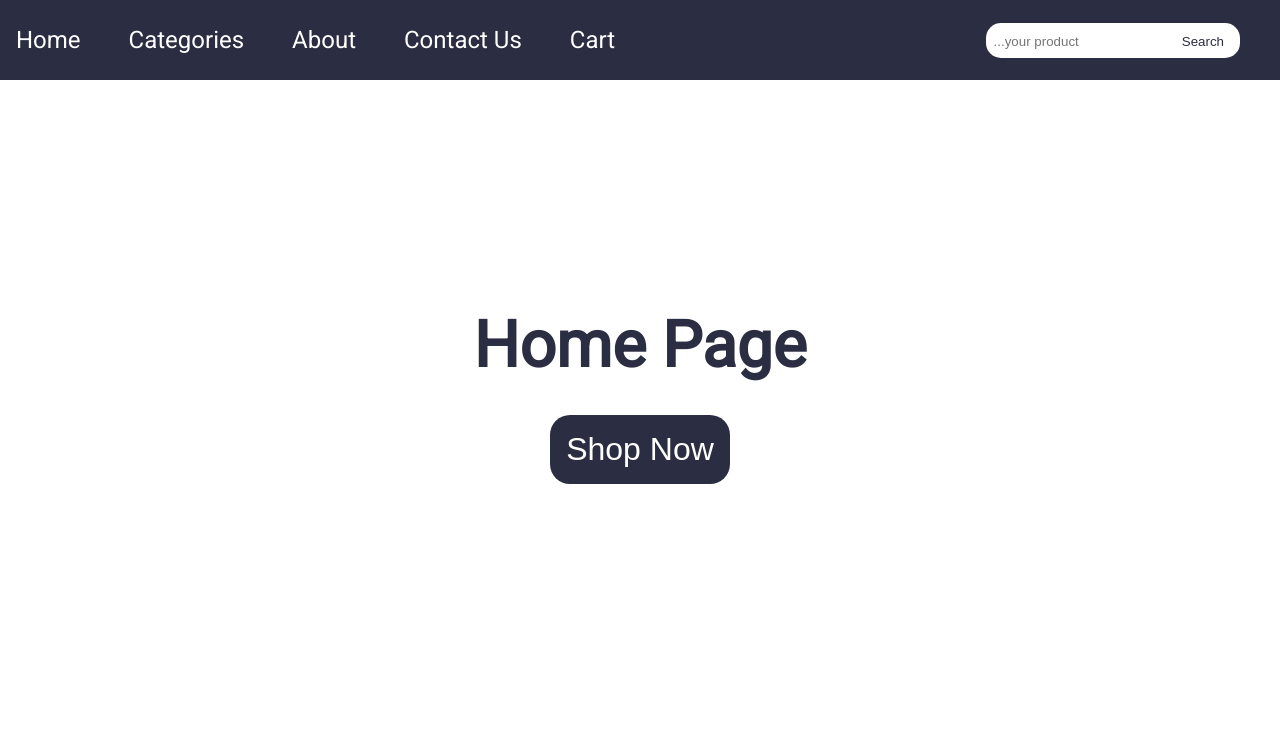
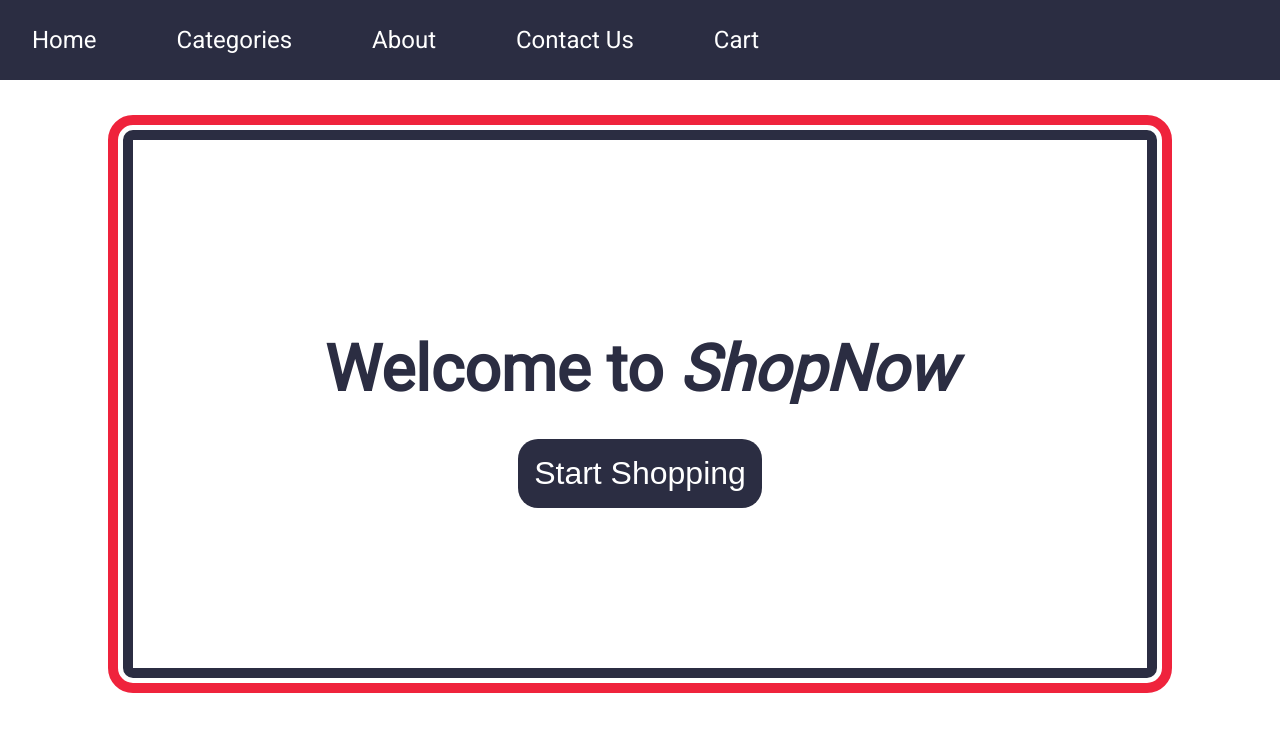
Before and after one commit to AlexandruIoan20/AlexandruIoan20.github.io, a React (Create React App) app in the folder shop/: page / in a window 1280 px wide. Shown: the top 732 px of the page. Built offline with nearby package versions, Linux system fonts and the light colour scheme; what unsplash-js would draw is missing.

Commit message:
Last touch before final pages

```diff
--- a/shop/src/components/Cart.jsx
+++ b/shop/src/components/Cart.jsx
@@ -44,11 +44,6 @@ const Cart = () => {
         let array = inCartItems;
         array.map(element => {
             if(element == item) {
-                if(value > 20)
-                    element.quantity = 20;
-                else if(value <= 0)
-                    element.quantity = 1
-                else
                 element.quantity = value;
             }
 
@@ -82,7 +77,6 @@ const Cart = () => {
         <section className="page component-page">
             <section className="cart">
 
-
                 {inCartItems.length > 0 &&
                     <>
                         <section className="starter-section">
@@ -95,7 +89,6 @@ const Cart = () => {
                             item = {item}
                             onIncreasingQ = { handleIncreasingQ }
                             onInputButton = { handleInputButton }/>
-
                         })}
                     </>
                 }
--- a/shop/src/components/CartElement.jsx
+++ b/shop/src/components/CartElement.jsx
@@ -9,24 +9,12 @@ const CartElement = (props) => {
             <article className="price-q-informator">
                 <p> { `${item.name}` }</p>
                 <form>
-                    <button className="cart-button" onClick={ (e) =>
-                        {
-                            e.preventDefault ();
-                            onInputButton("-", item)
-                        }
-                        }> - </button>
                     <input type="number"
                         min= {1}
                         max= {10}
                         step = '1'
                         onChange = { (e) => { onIncreasingQ(item, e.target.value)}}
                         value = { item.quantity} />
-                    <button className="cart-button" onClick = { (e) =>
-                        {
-                            e.preventDefault();
-                            onInputButton("+", item)
-                        }
-                        }> + </button>
                 </form>
                 <p className="price"> {`${item.quantity} x ${item.price * item.quantity}$ / ${item.quantity} x ${item.price}$`} </p>
             </article>
--- a/shop/src/components/ItemList.jsx
+++ b/shop/src/components/ItemList.jsx
@@ -44,15 +44,13 @@ const ItemList = () => {
     }
 
     useEffect( () => {
-        if(items.length === 0) {
-            navigate("/*")
-         }
         buildItemList();
      }, [])
 
     return (
         <section className="items-informations">
             <p className="item-list-title">We found {`${items.length}`} items.</p>
+            {items.length == 0 && <button className="start-button continue-button" onClick={ () => {navigate("/categories")}}>Continue Shopping</button>}
             <div className="items-list">
                 {items.map(item => {
                     return (
--- a/shop/src/components/NavBar.jsx
+++ b/shop/src/components/NavBar.jsx
@@ -1,5 +1,4 @@
 import React from "react";
-import SearchBar from "./SearchBar";
 import  { NavLink }from "react-router-dom";
 
 const NavBar = () => {
@@ -24,7 +23,6 @@ const NavBar = () => {
                     </li>
                 </ul>
             </nav>
-        <SearchBar />
     </section>
     )
 };
--- a/shop/src/components/SearchBar.jsx
+++ /dev/null
@@ -1,14 +0,0 @@
-import React from "react";
-
-const SearchBar = () => {
-    return (
-        <section className="search">
-            <form className="search-bar">
-                <input type="text" placeholder="...your product" autoComplete="off" />
-                <button>Search</button>
-            </form>
-        </section>
-    )
-};
-
-export default SearchBar;
--- a/shop/src/pages/Home.jsx
+++ b/shop/src/pages/Home.jsx
@@ -4,10 +4,10 @@ import { NavLink } from "react-router-dom";
 const Home = () => {
     return(
         <section className="page home">
-            <section>
-                <h1>Home Page</h1>
+            <section className="home-page">
+                <h1>Welcome to <i>ShopNow</i></h1>
                 <button className="start-button">
-                    <NavLink to = "/categories">Shop Now</NavLink></button>
+                    <NavLink to = "/categories">Start Shopping</NavLink></button>
             </section>
         </section>
     )
--- a/shop/src/styling/items.css
+++ b/shop/src/styling/items.css
@@ -1,6 +1,7 @@
 .items-informations {
     background-color: #EDF2F4;
     text-align: center;
+    padding-bottom: 1rem;
 }
 
 .item-list-title {
--- a/shop/src/styling/main.css
+++ b/shop/src/styling/main.css
@@ -16,6 +16,16 @@
 
 .home h1 {
     background-color: white;
+}
+
+.home-page  {
+  margin-top: 3rem;
+  padding: 10rem;
+  border: 10px solid #2b2d42;
+
+  outline: 10px solid #ef233c;
+  outline-offset: 5px;
+  border-radius: 10px;
 }
 
 /* Not found */
--- a/shop/src/styling/nav.css
+++ b/shop/src/styling/nav.css
@@ -33,7 +33,18 @@ body {
 .navbar ul a {
     text-decoration: none;
     color: white;
+    padding: 1rem;
 }
+
+.navbar ul a:hover,
+.navbar ul a:focus {
+    background-color: #edf2f4;
+    color: #2B2D42;
+    font-weight: 900;
+
+    border-radius: 10px
+}
+
 
 .search {
     display: grid;
```
Lines whose indentation alone changed are shown as unchanged.
